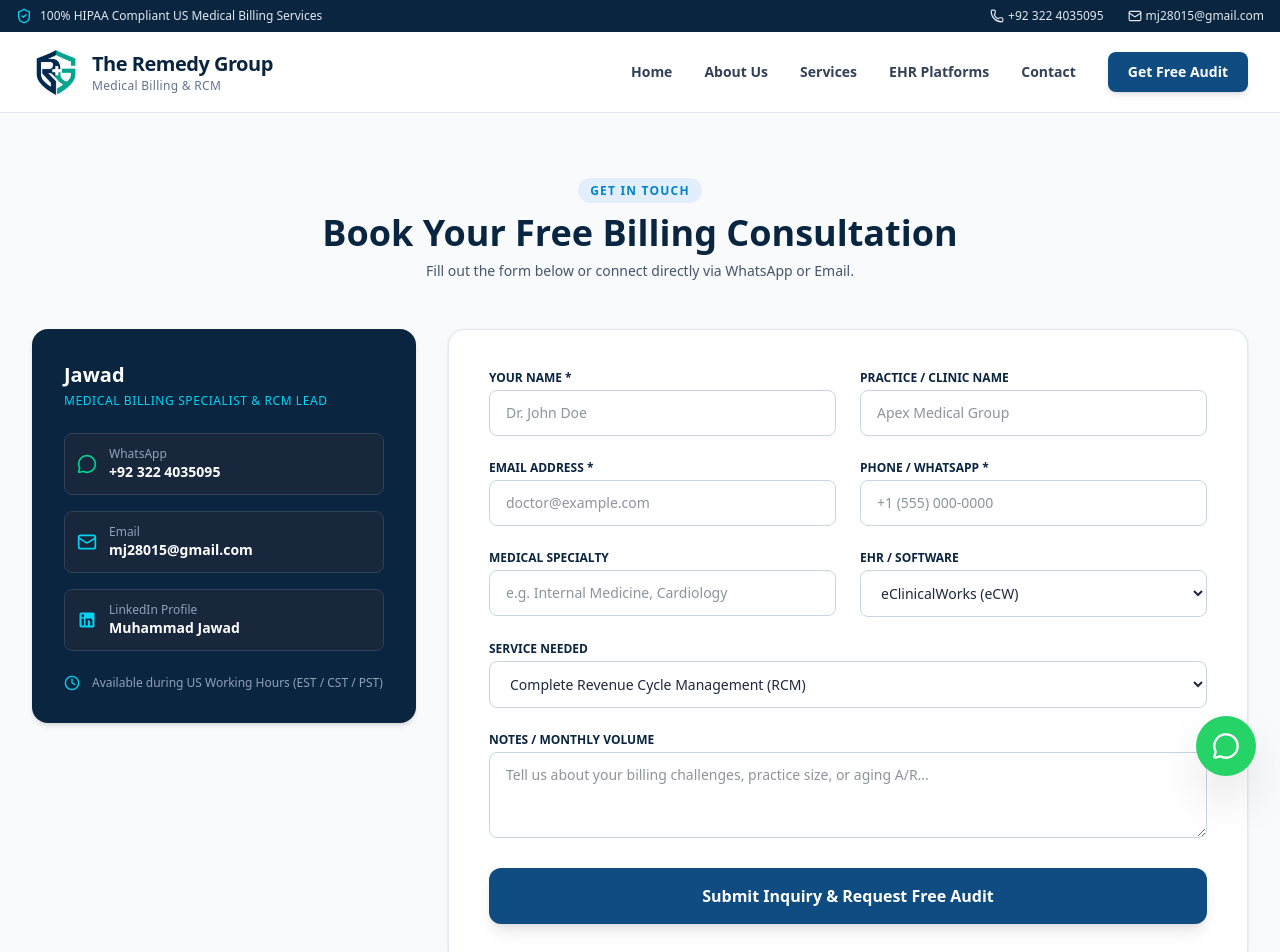
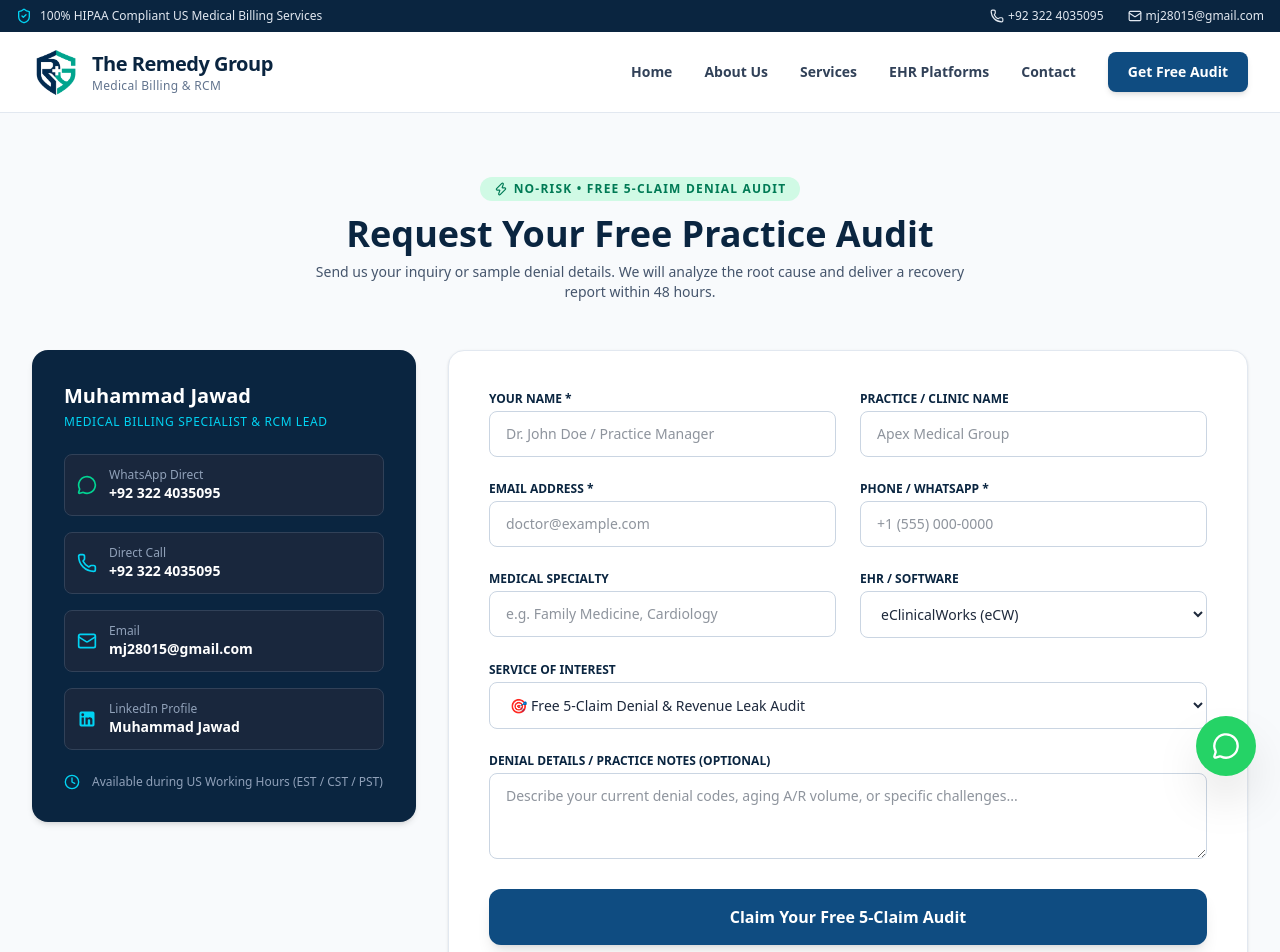
Before and after one commit to jawadchodhri/the-remedy-group, a Next.js app: page /contact in a window 1280 px wide. Shown: the top 952 px of the page. Built offline with nearby package versions, Linux system fonts and the light colour scheme.

Commit message:
Update page.jsx

```diff
--- a/app/contact/page.jsx
+++ b/app/contact/page.jsx
@@ -1,10 +1,11 @@
 "use client";
 
 import { useState } from "react";
-import { Phone, Mail, MessageCircle, Linkedin, Clock, CheckCircle } from "lucide-react";
+import { Phone, Mail, MessageCircle, Clock, CheckCircle, Zap } from "lucide-react";
 
 export default function ContactPage() {
   const [submitted, setSubmitted] = useState(false);
+  const [loading, setLoading] = useState(false);
   const [formData, setFormData] = useState({
     name: "",
     practice: "",
@@ -12,11 +13,9 @@ export default function ContactPage() {
     phone: "",
     specialty: "",
     software: "eClinicalWorks",
-        service: "Full RCM",
+    service: "Free 5-Claim Denial Audit",
     notes: "",
   });
-
-    const [loading, setLoading] = useState(false);
 
   const handleSubmit = async (e) => {
     e.preventDefault();
@@ -32,7 +31,7 @@ export default function ContactPage() {
       if (res.ok) {
         setSubmitted(true);
       } else {
-                alert("Something went wrong. Please reach out to us via WhatsApp or Phone directly.");
+        alert("Something went wrong. Please reach out via WhatsApp or Phone directly.");
       }
     } catch (err) {
       alert("Error sending inquiry.");
@@ -42,27 +41,27 @@ export default function ContactPage() {
   };
 
   const whatsappMessage = encodeURIComponent(
-        `*Medical Billing Consultation Request*\nName: ${formData.name}\nPractice: ${formData.practice}\nSpecialty: ${formData.specialty}\nSoftware: ${formData.software}\nService: ${formData.service}\nEmail: ${formData.email}\nPhone: ${formData.phone}\nNotes: ${formData.notes}`
+    `*Medical Billing Request*\nName: ${formData.name}\nPractice: ${formData.practice}\nSpecialty: ${formData.specialty}\nSoftware: ${formData.software}\nSelected Service: ${formData.service}\nEmail: ${formData.email}\nPhone: ${formData.phone}\nNotes/Denial Details: ${formData.notes}`
   );
 
   return (
     <div className="py-16 bg-slate-50">
       <div className="max-w-7xl mx-auto px-4 sm:px-6 lg:px-8">
         <div className="text-center max-w-2xl mx-auto mb-12">
-                    <span className="text-xs font-bold uppercase tracking-widest text-[#0284C7] bg-blue-100/70 px-3 py-1 rounded-full">
-                        Get In Touch
+          <span className="inline-flex items-center gap-1.5 text-xs font-bold uppercase tracking-widest text-emerald-700 bg-emerald-100 px-3.5 py-1 rounded-full">
+            <Zap className="w-3.5 h-3.5" /> No-Risk • Free 5-Claim Denial Audit
           </span>
-                    <h1 className="text-4xl font-extrabold text-[#0A2540] mt-3">Book Your Free Billing Consultation</h1>
+          <h1 className="text-4xl font-extrabold text-[#0A2540] mt-3">Request Your Free Practice Audit</h1>
           <p className="text-slate-600 mt-2 text-sm">
-                        Fill out the form below or connect directly via WhatsApp or Email.
+            Send us your inquiry or sample denial details. We will analyze the root cause and deliver a recovery report within 48 hours.
           </p>
         </div>
 
         <div className="grid grid-cols-1 lg:grid-cols-3 gap-8">
-                    {/* Direct Contact Cards */}
+          {/* Direct Contact Info */}
           <div className="lg:col-span-1 space-y-4">
             <div className="bg-[#0A2540] text-white p-8 rounded-2xl shadow-md">
-                            <h3 className="text-xl font-bold mb-1">Jawad</h3>
+              <h3 className="text-xl font-bold mb-1">Muhammad Jawad</h3>
               <p className="text-cyan-400 text-xs font-medium uppercase tracking-wider mb-6">
                 Medical Billing Specialist & RCM Lead
               </p>
@@ -76,7 +75,18 @@ export default function ContactPage() {
                 >
                   <MessageCircle className="w-5 h-5 text-emerald-400" />
                   <div>
-                                        <div className="text-xs text-slate-400">WhatsApp</div>
+                    <div className="text-xs text-slate-400">WhatsApp Direct</div>
+                    <div className="font-semibold text-white">+92 322 4035095</div>
+                  </div>
+                </a>
+
+                <a
+                  href="tel:+923224035095"
+                  className="flex items-center gap-3 p-3 rounded-lg bg-slate-800/80 hover:bg-slate-800 border border-slate-700 transition-colors"
+                >
+                  <Phone className="w-5 h-5 text-cyan-400" />
+                  <div>
+                    <div className="text-xs text-slate-400">Direct Call</div>
                     <div className="font-semibold text-white">+92 322 4035095</div>
                   </div>
                 </a>
@@ -99,7 +109,7 @@ export default function ContactPage() {
                   className="flex items-center gap-3 p-3 rounded-lg bg-slate-800/80 hover:bg-slate-800 border border-slate-700 transition-colors"
                 >
                   <svg className="w-5 h-5 text-cyan-400 shrink-0 fill-current" viewBox="0 0 24 24">
-                                        <path d="M19 3a2 2 0 0 1 2 2v14a2 2 0 0 1-2 2H5a2 2 0 0 1-2-2V5a2 2 0 0 1 2-2h14m-.5 15.5v-5.3a3.26 3.26 0 0 0-3.26-3.26c-.85 0-1.84.52-2.28 1.3v-1.11h-2.79v8.37h2.79v-4.93c0-.77.62-1.4 1.39-1.4a1.4 1.4 0 0 1 1.4 1.4v4.93h2.75M6.88 8.56a1.68 1.68 0 0 0 1.68-1.68c0-.93-.75-1.69-1.68-1.69a1.69 1.69 0 0 0-1.69 1.69c0 .93.76 1.68 1.69 1.68m1.39 9.94v-8.37H5.5v8.37h2.77z" />
+                    <path d="M19 3a2 2 0 0 1 2 2v14a2 2 0 0 1-2 2H5a2 2 0 0 1-2-2V5a2 2 0 0 1 2-2h14m-.5 15.5v-5.3a3.26 3.26 0 0 0-3.26-3.26c-.85 0-1.84.52-2.28 1.3v-1.11h-2.79v8.37h2.79v-4.93c0-.77.62-1.4 1.39-1.4a1.4 1.4 0 0 1 1.4 1.4v4.93h2.75M6.88 8.56a1.68 1.68 0 0 0 1.68-1.68c0-.93-.75-1.69-1.68-1.69a1.69 1.69 0 0 0-1.69 1.69c0 .93.76 1.68 1.69 1.68m1.39 9.94v-8.37H5.5v8.37h2.77z"/>
                   </svg>
                   <div>
                     <div className="text-xs text-slate-400">LinkedIn Profile</div>
@@ -115,14 +125,14 @@ export default function ContactPage() {
             </div>
           </div>
 
-                    {/* Interactive Form */}
+          {/* Form */}
           <div className="lg:col-span-2 bg-white p-8 sm:p-10 rounded-2xl border border-slate-200 shadow-sm">
             {submitted ? (
               <div className="text-center py-12">
                 <CheckCircle className="w-16 h-16 text-emerald-500 mx-auto mb-4" />
-                                <h3 className="text-2xl font-bold text-[#0A2540] mb-2">Thank You, {formData.name}!</h3>
+                <h3 className="text-2xl font-bold text-[#0A2540] mb-2">Audit Request Received!</h3>
                 <p className="text-slate-600 text-sm max-w-md mx-auto mb-6">
-                                    Your inquiry has been generated. To connect with Jawad immediately, click below to open WhatsApp:
+                  Thank you, {formData.name}. We will review your inquiry and follow up within 24–48 hours. To connect with Muhammad Jawad immediately, you can also send via WhatsApp:
                 </p>
                 <div className="flex flex-col sm:flex-row gap-3 justify-center">
                   <a
@@ -131,13 +141,13 @@ export default function ContactPage() {
                     rel="noreferrer"
                     className="bg-[#25D366] text-white px-6 py-3 rounded-xl font-bold text-sm shadow hover:bg-[#1EBE5D]"
                   >
-                                        Send via WhatsApp
+                    Open in WhatsApp
                   </a>
                   <button
                     onClick={() => setSubmitted(false)}
                     className="border border-slate-300 text-slate-700 px-6 py-3 rounded-xl text-sm font-semibold"
                   >
-                                        Send Another Request
+                    Submit Another Request
                   </button>
                 </div>
               </div>
@@ -150,7 +160,7 @@ export default function ContactPage() {
                       required
                       type="text"
                       className="w-full px-4 py-3 rounded-lg border border-slate-300 focus:border-[#0F4C81] focus:ring-2 focus:ring-blue-100 outline-none text-sm"
-                                            placeholder="Dr. John Doe"
+                      placeholder="Dr. John Doe / Practice Manager"
                       value={formData.name}
                       onChange={(e) => setFormData({ ...formData, name: e.target.value })}
                     />
@@ -198,7 +208,7 @@ export default function ContactPage() {
                     <input
                       type="text"
                       className="w-full px-4 py-3 rounded-lg border border-slate-300 focus:border-[#0F4C81] focus:ring-2 focus:ring-blue-100 outline-none text-sm"
-                                            placeholder="e.g. Internal Medicine, Cardiology"
+                      placeholder="e.g. Family Medicine, Cardiology"
                       value={formData.specialty}
                       onChange={(e) => setFormData({ ...formData, specialty: e.target.value })}
                     />
@@ -223,26 +233,29 @@ export default function ContactPage() {
                 </div>
 
                 <div>
-                                    <label className="block text-xs font-bold text-[#0A2540] uppercase mb-1">Service Needed</label>
+                  <label className="block text-xs font-bold text-[#0A2540] uppercase mb-1">Service of Interest</label>
                   <select
-                                        className="w-full px-4 py-3 rounded-lg border border-slate-300 focus:border-[#0F4C81] focus:ring-2 focus:ring-blue-100 outline-none text-sm bg-white"
+                    className="w-full px-4 py-3 rounded-lg border border-slate-300 focus:border-[#0F4C81] focus:ring-2 focus:ring-blue-100 outline-none text-sm bg-white font-medium text-slate-800"
                     value={formData.service}
                     onChange={(e) => setFormData({ ...formData, service: e.target.value })}
                   >
-                                        <option value="Full RCM">Complete Revenue Cycle Management (RCM)</option>
-                                        <option value="Denial & Rejection Recovery">Denial & Rejection Recovery</option>
+                    <option value="Free 5-Claim Denial Audit">🎯 Free 5-Claim Denial & Revenue Leak Audit</option>
+                    <option value="Full Revenue Cycle Management">Complete Revenue Cycle Management (RCM)</option>
+                    <option value="Aging A/R Recovery (60/90+ Days)">Aging A/R Recovery (60/90+ Days)</option>
+                    <option value="Denial & Rejection Fixation">Denial & Rejection Fixation</option>
                     <option value="Medical Coding & Scrubbing">Medical Coding (CPT/ICD-10)</option>
-                                        <option value="Free Practice Billing Audit">Free Practice Billing Audit</option>
                     <option value="Eligibility Verification">Eligibility & Benefits Verification</option>
                   </select>
                 </div>
 
                 <div>
-                                    <label className="block text-xs font-bold text-[#0A2540] uppercase mb-1">Notes / Monthly Volume</label>
+                  <label className="block text-xs font-bold text-[#0A2540] uppercase mb-1">
+                    Denial Details / Practice Notes (Optional)
+                  </label>
                   <textarea
                     rows={3}
                     className="w-full px-4 py-3 rounded-lg border border-slate-300 focus:border-[#0F4C81] focus:ring-2 focus:ring-blue-100 outline-none text-sm"
-                                        placeholder="Tell us about your billing challenges, practice size, or aging A/R..."
+                    placeholder="Describe your current denial codes, aging A/R volume, or specific challenges..."
                     value={formData.notes}
                     onChange={(e) => setFormData({ ...formData, notes: e.target.value })}
                   ></textarea>
@@ -250,9 +263,10 @@ export default function ContactPage() {
 
                 <button
                   type="submit"
-                                    className="w-full bg-[#0F4C81] hover:bg-[#0A2540] text-white py-4 rounded-xl font-bold text-base shadow-lg transition-all"
+                  disabled={loading}
+                  className="w-full bg-[#0F4C81] hover:bg-[#0A2540] disabled:bg-slate-400 text-white py-4 rounded-xl font-bold text-base shadow-lg transition-all flex items-center justify-center gap-2"
                 >
-                                    Submit Inquiry & Request Free Audit
+                  {loading ? "Processing..." : "Claim Your Free 5-Claim Audit"}
                 </button>
               </form>
             )}
```
Lines whose indentation alone changed are shown as unchanged.
